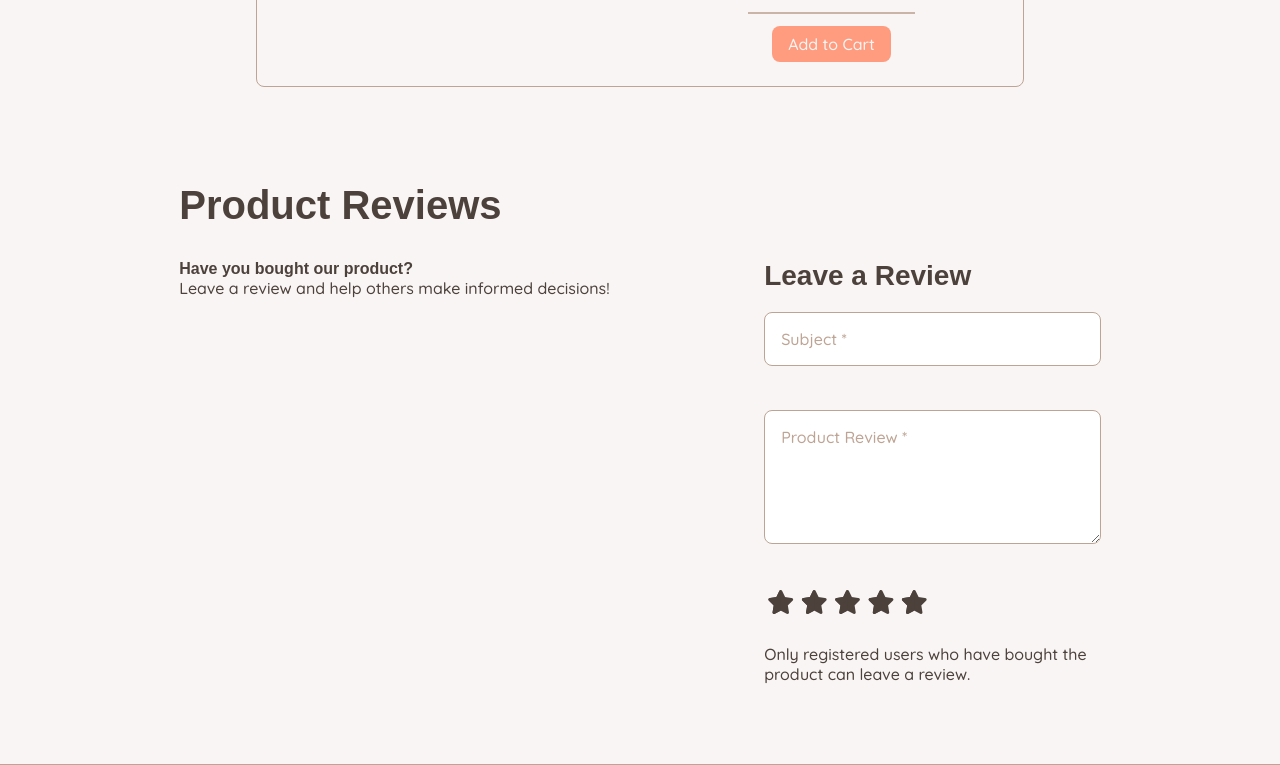
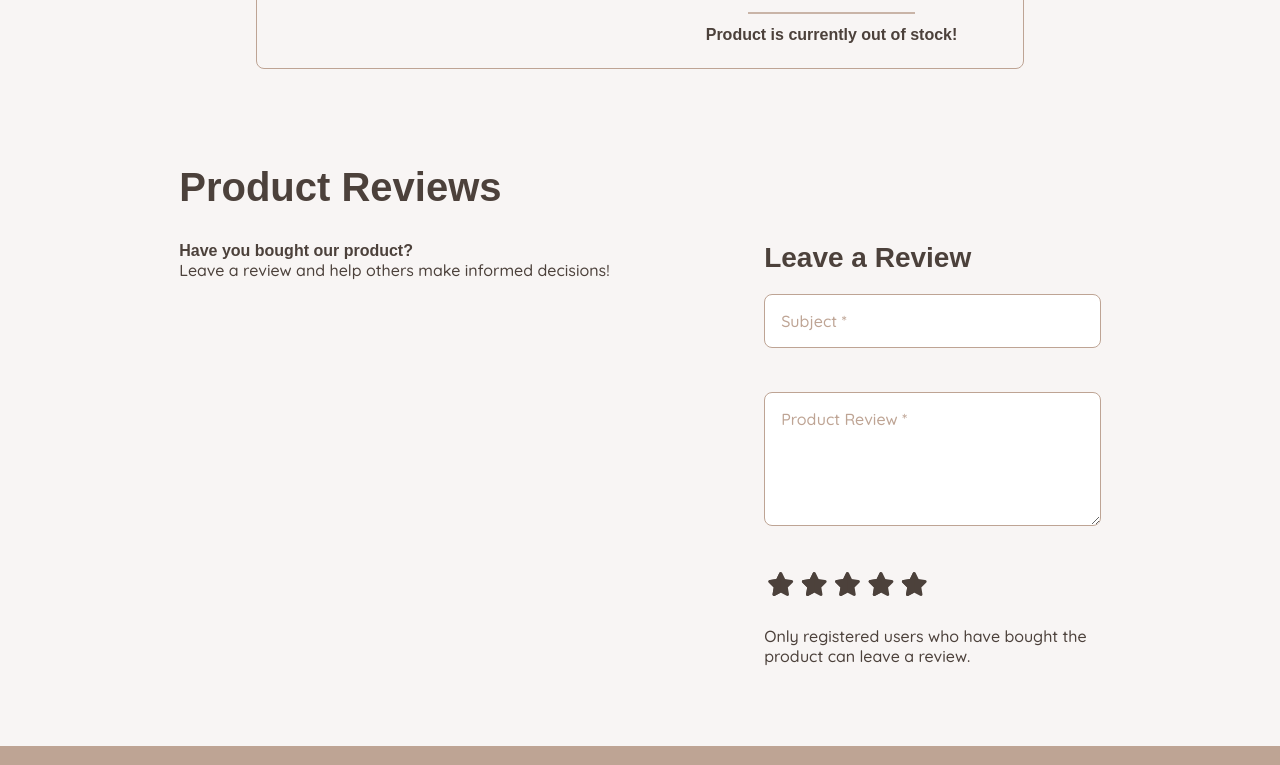
Before and after one commit to radule90/CI_PP_5, a Django app: template product/templates/product/product_detail.html in a window 1280 px wide. Shown: the part 359-1124 px from the top of the page. Run offline with Django 4.2, Linux system fonts and the light colour scheme; the template is opened without the code that fills it, so the values that code supplies are empty; some libraries are stand-ins or nearby versions; some web fonts are replaced.

Commit message:
Add message if product is out of stock

```diff
--- a/product/templates/product/product_detail.html
+++ b/product/templates/product/product_detail.html
@@ -78,7 +78,11 @@
                         <hr class="break">
                     {% endif %}
                     <div class="addcart-wrapper">
+                    {% if product.stock >= 1 %}
                         <button type="submit" class="btn btn-add custom-pointer">Add to Cart</button>
+                    {% else %}
+                        <h4>Product is currently out of stock!</h4>
+                    {% endif %}
                     </div>
                 </form>
             </div>
```
